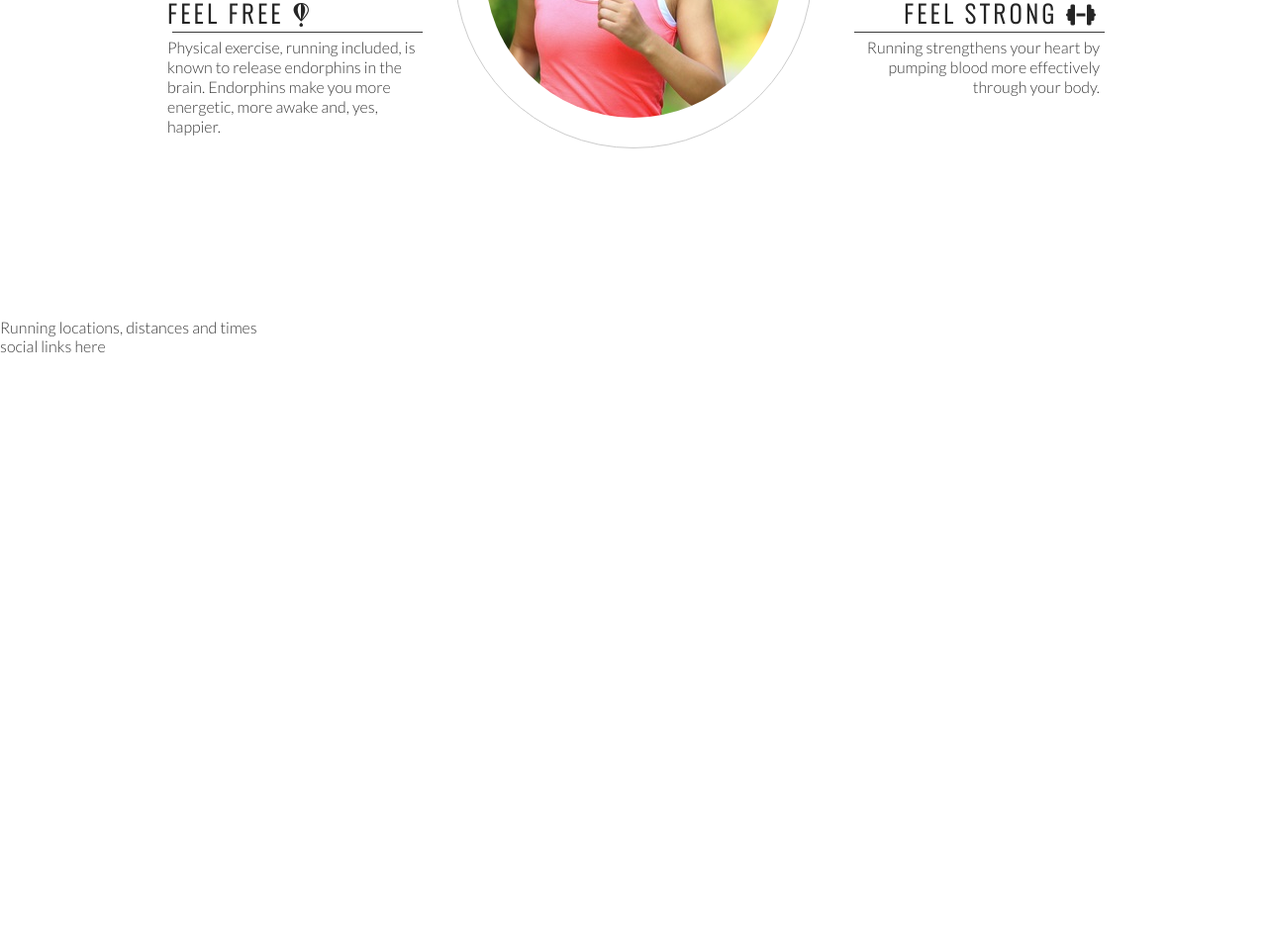
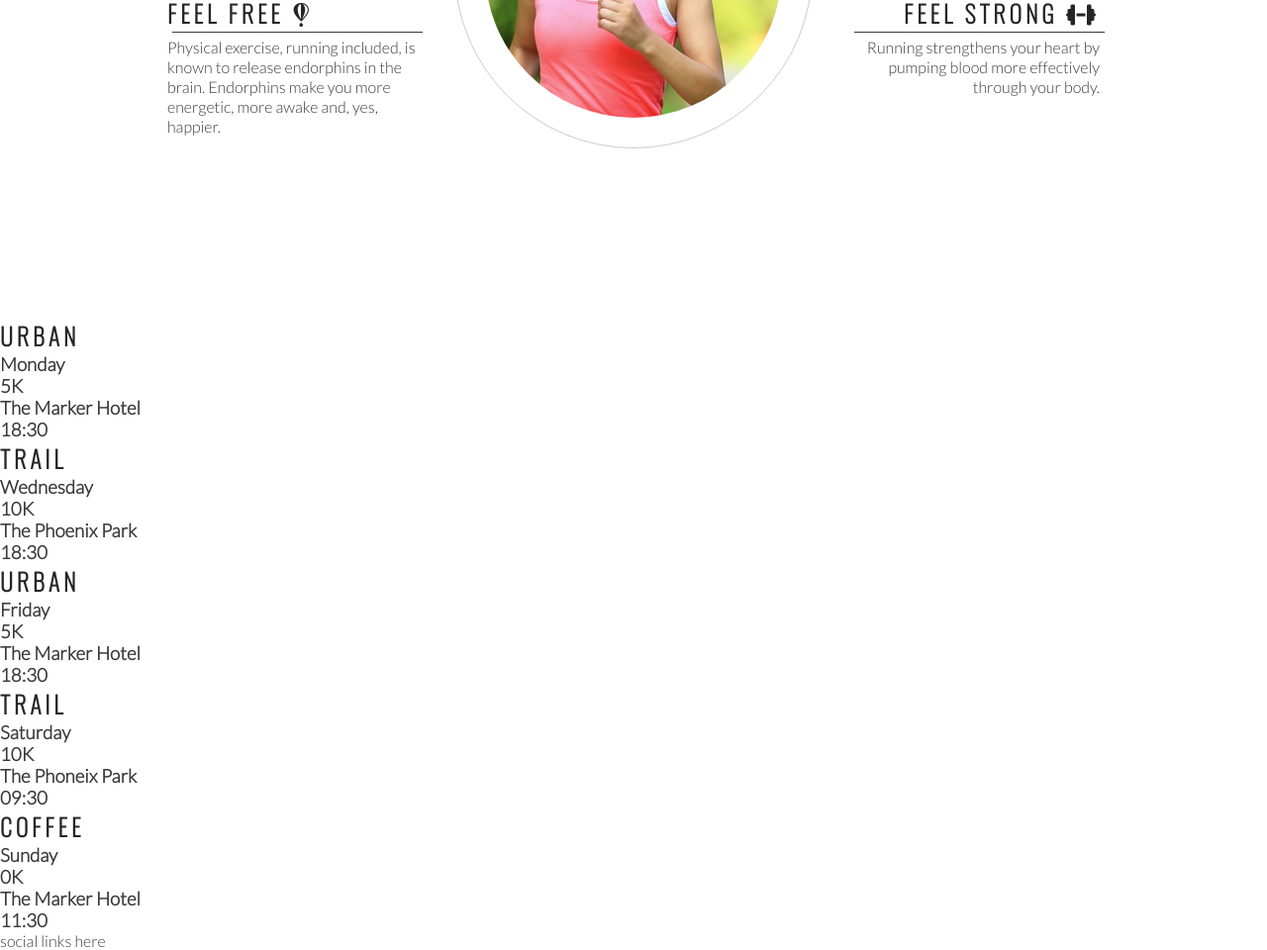
Before and after one commit to KyrianU/love-running, a plain HTML site: page index.html in a window 1280 px wide. Shown: the part 974-1934 px from the top of the page at 99% size. Before the commit the page ends 1333 px from the top, so only its background shows below. Drawn offline with nearby package versions, Linux system fonts and the light colour scheme.

Commit message:
Add meet up times main structure

```diff
--- a/index.html
+++ b/index.html
@@ -80,7 +80,43 @@
         </div>
     </section>
     <section>
-        Running locations, distances and times
+        <div>
+          <h2>Urban</h2>
+          <h3>Monday</h3>
+          <h3>5K</h3>
+          <h3>The Marker Hotel</h3>
+          <h3>18:30</h3>
+        </div>
+        <div>
+            <h2>Trail</h2>
+            <h3>Wednesday</h3>
+            <h3>10K</h3>
+            <h3>The Phoenix Park</h3>
+            <h3>18:30</h3>
+          </div>
+          <div>
+            <h2>Urban</h2>
+            <h3>Friday</h3>
+            <h3>5K</h3>
+            <h3>The Marker Hotel</h3>
+            <h3>18:30</h3>
+          </div>
+          <div>
+            <h2>Trail</h2>
+            <h3>Saturday</h3>
+            <h3>10K</h3>
+            <h3>The Phoneix Park</h3>
+            <h3>09:30</h3>
+          </div>
+          <div>
+            <h2>Coffee</h2>
+            <h3>Sunday</h3>
+            <h3>0K</h3>
+            <h3>The Marker Hotel</h3>
+            <h3>11:30</h3>
+          </div>
+
+
     </section>
     <footer>
         social links here
```
